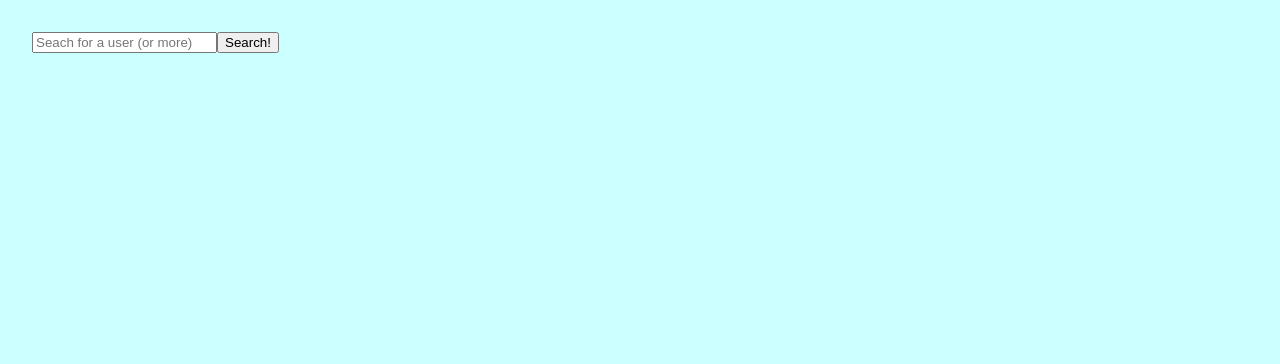
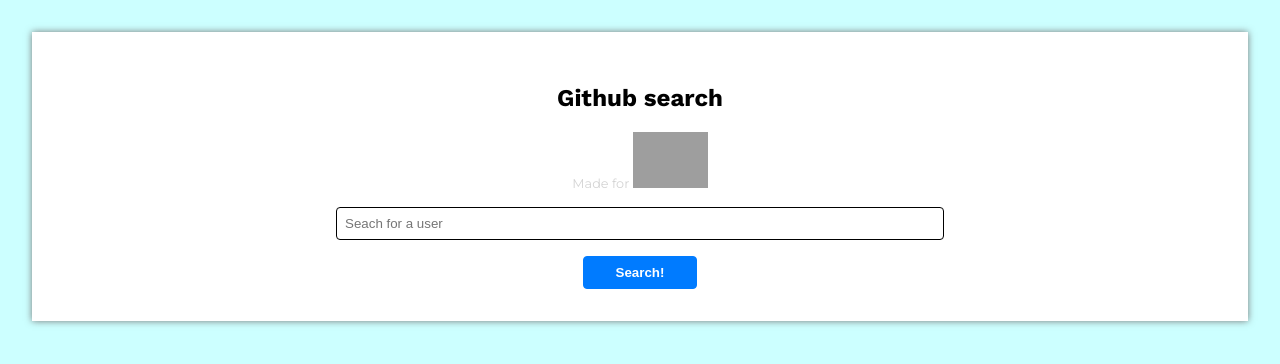
Before and after one commit to jalexy12/thisdotchallenge, a React (Create React App) app: page / in a window 1280 px wide. Shown: the top 364 px of the page. Built offline with nearby package versions, Linux system fonts and the light colour scheme; grey boxes are pictures that could not be loaded.

Commit message:
Adds stylistic touchups across the board: search form, main, pagination, results

```diff
--- a/src/components/basic-pagination/index.js
+++ b/src/components/basic-pagination/index.js
@@ -1,4 +1,5 @@
 import React from 'react';
+import styles from './styles.module.css';
 
 const BasicPagination = ({
   currentPage,
@@ -6,13 +7,13 @@
   nextPage,
   previousPage
 }) => (
-  <div>
+  <div className={styles.pagination}>
     {currentPage > 1 && (
-      <button onClick={previousPage}>&lt;</button>
+      <button onClick={previousPage}><i className="fas fa-chevron-left"></i></button>
     )}
-    <span>{currentPage}..{totalPages}</span>&nbsp;
+    &nbsp;<span>{currentPage} of {totalPages}</span>&nbsp;
     {currentPage < totalPages && (
-      <button onClick={nextPage}>&gt;</button>
+      <button onClick={nextPage}><i className="fas fa-chevron-right"></i></button>
     )}
   </div>
 );
--- /dev/null
+++ b/src/components/basic-pagination/styles.module.css
@@ -0,0 +1,6 @@
+.pagination button {
+  background: none;
+  border: 0;
+  color: blue;
+  font-size: 1.2rem;
+}
--- a/src/components/results-list/index.js
+++ b/src/components/results-list/index.js
@@ -3,6 +3,7 @@
 import usePagination from '../../hooks/use-pagination';
 import BasicPagination from '../basic-pagination';
 import UserCard from '../user-card';
+import styles from './styles.module.css';
 
 function ResultsList({
   loading,
@@ -23,18 +24,20 @@
   }
 
   return (
-    <div>
+    <div className={styles.resultsContainer}>
       <h3>{results.total_count} results</h3>
-      {loading ?
-        <PacmanLoader /> :
-        results.items.map(user => <UserCard key={user.id} user={user} />)
-      }
       <BasicPagination
         currentPage={currentPage}
         totalPages={totalPages}
         nextPage={nextPage}
         previousPage={previousPage}
       />
+      <div className={styles.resultsList}>
+        {loading ?
+          <PacmanLoader color="#FFFF00" /> :
+          results.items.map(user => <UserCard key={user.id} user={user} />)
+        }
+      </div>
     </div>
   );
 }
--- /dev/null
+++ b/src/components/results-list/styles.module.css
@@ -0,0 +1,13 @@
+.resultsContainer {
+  align-items: center;
+  display: flex;
+  flex-direction: column;
+}
+
+.resultsList {
+  display: flex;
+  flex-direction: row;
+  flex-wrap: wrap;
+  justify-content: space-around;
+  padding: 2rem 1rem;
+}
--- a/src/components/search-form/index.js
+++ b/src/components/search-form/index.js
@@ -1,4 +1,5 @@
 import React, { useState } from 'react';
+import styles from './styles.module.css';
 
 function SearchForm({ onSubmit, disabled }) {
   const [searchTerm, setSearchTerm] = useState("");
@@ -9,7 +10,7 @@
     setSearchError("");
 
     if (!searchTerm) {
-      setSearchError("It looks like your search was empty. Please make sure your search contains at least one character");
+      setSearchError("It looks like your search was empty.");
       return;
     }
 
@@ -17,12 +18,18 @@
   }
 
   return (
-    <form onSubmit={handleSubmit}>
+    <div className={styles.formContainer}>
+      <h1>Github search</h1>
+      <span className={styles.madeFor}>
+        Made for&nbsp;
+        <img src="https://uploads-ssl.webflow.com/5a9e6c4d3dd0520001f5b761/5e84f7055154236d4531a86e_td_media.svg" />
+      </span>
+      <form className={styles.searchForm} onSubmit={handleSubmit}>
         <input
           type="text"
           value={searchTerm}
           onChange={e => setSearchTerm(e.target.value)}
-        placeholder="Seach for a user (or more)"
+          placeholder="Seach for a user"
         />
         <button
           disabled={disabled}
@@ -30,10 +37,11 @@
         >
           Search!
         </button>
+      </form>
       {searchError && (
-        <p>{searchError}</p>
+        <p className={styles.searchError}>{searchError}</p>
       )}
-    </form>
+    </div>
   );
 }
 
--- /dev/null
+++ b/src/components/search-form/styles.module.css
@@ -0,0 +1,52 @@
+.formContainer {
+  align-items: center;
+  display: flex;
+  flex-direction: column;
+  width: 100%;
+}
+
+.madeFor {
+  color: lightgray;
+  font-size: 0.8rem;
+}
+.madeFor img {
+  width: 75px;
+}
+
+.searchForm {
+  display: flex;
+  flex-direction: column;
+  margin-top: 1rem;
+  width: 50%;
+}
+
+.searchForm input,
+.searchForm button {
+  border: 1px solid;
+  border-radius: 0.25rem;
+}
+
+.searchForm input {
+  padding: 0.5rem;
+}
+
+.searchForm button {
+  align-self: center;
+  background-color: #007bff;
+  border-color: #007bff;
+  color: white;
+  font-weight: bold;
+  margin-top: 1rem;
+  padding: 0.5rem 2rem;
+}
+
+.searchError {
+  color: red;
+  font-weight: bold;
+}
+
+@media only screen and (max-width: 450px) {
+  .searchForm {
+    width: 100%;
+  }
+}
--- a/src/components/user-card/index.js
+++ b/src/components/user-card/index.js
@@ -13,14 +13,15 @@
 // url: "https://api.github.com/users/testerting"
 
 function UserCard({ user }) {
-  // console.log(user);
   return (
     <div className={styles.userCard}>
-      <span>{user.id}</span>
+      <span className={styles.userId}>{user.id}</span>
       <img src={user.avatar_url} />
-      <span>{user.login}</span>
-      <a href={user.url}>API Data</a>
-      <a href={user.html_url} target="_blank">Profile</a>
+      <span className={styles.userLogin}>{user.login}</span>
+      <div className={styles.linksRow}>
+        <a href={user.url} target="_blank">API Data</a>
+        <a href={user.html_url} target="_blank">Profile</a>
+      </div>
     </div>
   )
 }
--- a/src/components/user-card/styles.module.css
+++ b/src/components/user-card/styles.module.css
@@ -1,4 +1,50 @@
+.userCard {
+  align-items: center;
+  background-color: #122541;
+  color:rgb(194, 206, 224);
+  box-shadow: 0 0px 2px 0px #777;
+  display: flex;
+  flex-direction: column;
+  flex-basis: 31%;
+  margin-bottom: 1rem;
+  padding: 1rem;
+}
+
+.userCard .userId {
+  align-self: flex-end;
+  font-size: 0.5rem;
+}
+
+.userCard .userLogin {
+  color: white;
+  font-size: 1.2rem;
+  font-weight: bold;
+  margin: 1rem 0;
+}
+
+.userCard .linksRow {
+  display: flex;
+  flex-direction: row;
+}
+
+.userCard .linksRow a {
+  color: #03BFFE;
+  text-decoration: none;
+}
+
+.userCard .linksRow a:first-child {
+  margin-right: 1rem;
+}
+
 .userCard img {
+  border-radius: 50%;
   height: 125px;
   width: 125px;
 }
+
+
+@media only screen and (max-width: 450px) {
+  .userCard {
+    flex-basis: 100%;
+  }
+}
--- a/src/containers/github-search/index.js
+++ b/src/containers/github-search/index.js
@@ -3,6 +3,7 @@
 import ResultsList from '../../components/results-list';
 import SearchForm from '../../components/search-form';
 import ApiQuery from '../../api-query';
+import styles from './styles.module.css';
 
 const DEFAULT_PER_PAGE = 20;
 const githubQuery = new ApiQuery();
@@ -51,13 +52,15 @@
   }
 
   return (
-    <>
+    <section className={styles.mainContainer}>
       <SearchForm
         onSubmit={onSubmit}
         disabled={loading}
       />
       {(!results && loading) && (
-        <PacmanLoader />
+        <div className={styles.loaderContainer}>
+          <PacmanLoader color="#FFFF00" />
+        </div>
       )}
       {results && (
         <ResultsList
@@ -68,7 +71,7 @@
           fetchNext={fetchPage}
         />
       )}
-    </>
+    </section>
   )
 }
 
--- /dev/null
+++ b/src/containers/github-search/styles.module.css
@@ -0,0 +1,12 @@
+.mainContainer {
+  align-items: center;
+  background-color: white;
+  box-shadow: 0 0px 7px 0px #777;
+  display: flex;
+  flex-direction: column;
+  padding: 2rem 0;
+}
+
+.loaderContainer {
+  padding: 2rem 0;
+}
```
Lines whose indentation alone changed are shown as unchanged.
